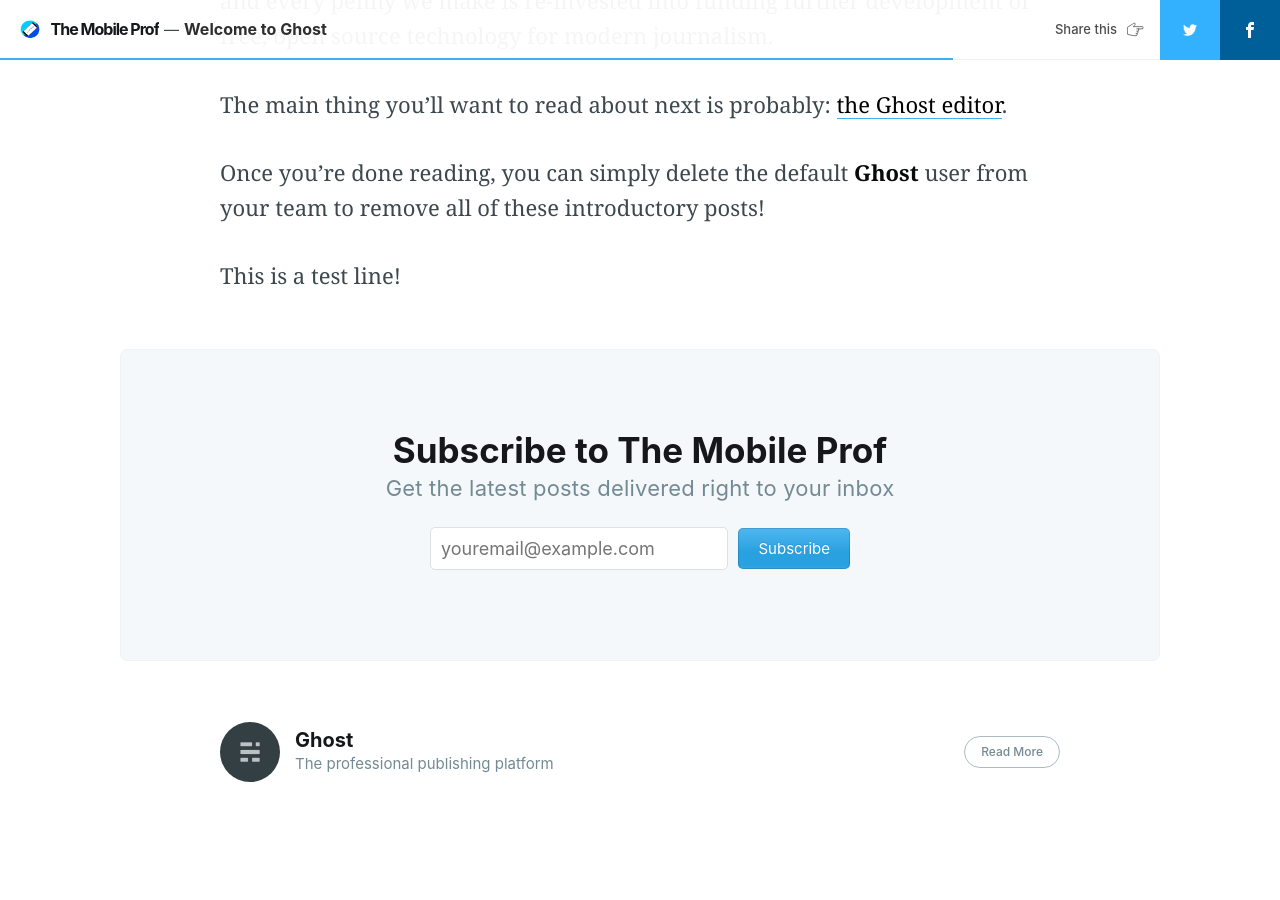
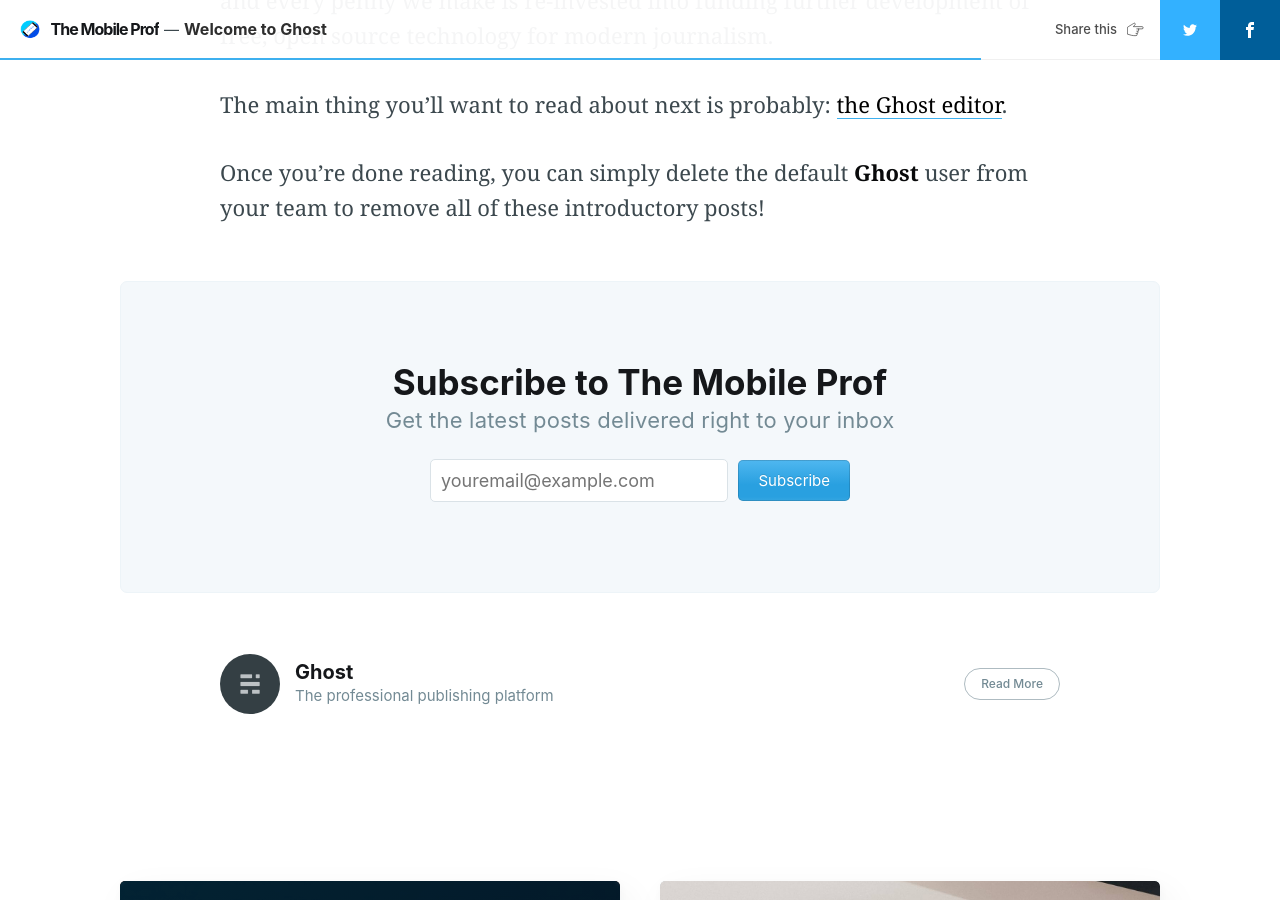
Before and after one commit to themobileprof/themobileprof.github.io, a Jekyll site: the page built from _posts/2017-07-27-welcome.md, in a window 1280 px wide and 900 px high, scrolled down 1780 px. Built offline with Jekyll 4.4.1, drawn with Linux system fonts in a browser that asks for light colours; nearby versions of some CDN libraries; comment, search, counter and statistics services are not loaded.

Commit message:
test works and now removed
editing and creating post files from github

```diff
--- a/_posts/2017-07-27-welcome.md
+++ b/_posts/2017-07-27-welcome.md
@@ -26,5 +26,3 @@
 The main thing you'll want to read about next is probably: [the Ghost editor](https://demo.ghost.io/the-editor/).
 
 Once you're done reading, you can simply delete the default **Ghost** user from your team to remove all of these introductory posts!
-
-This is a test line!
```
